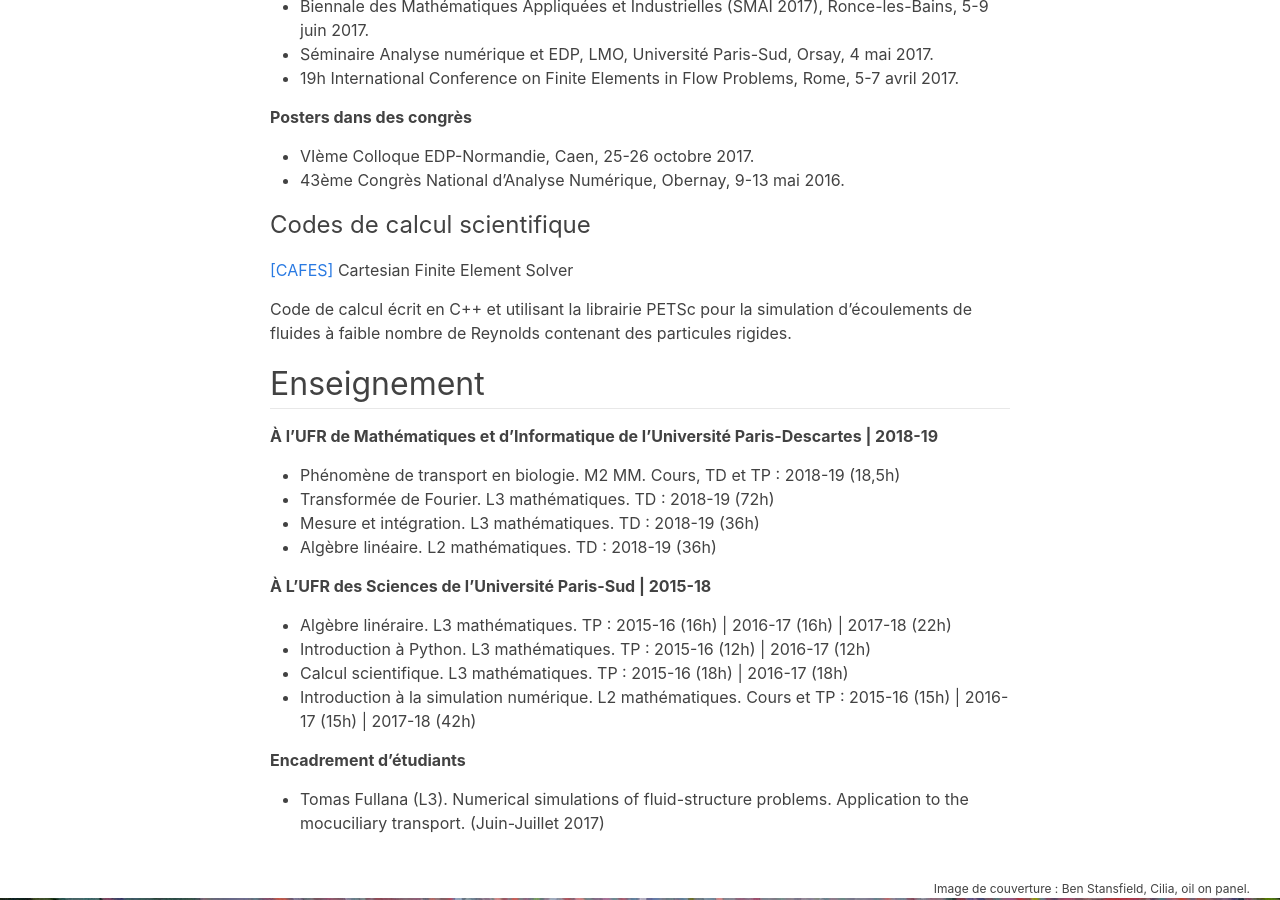
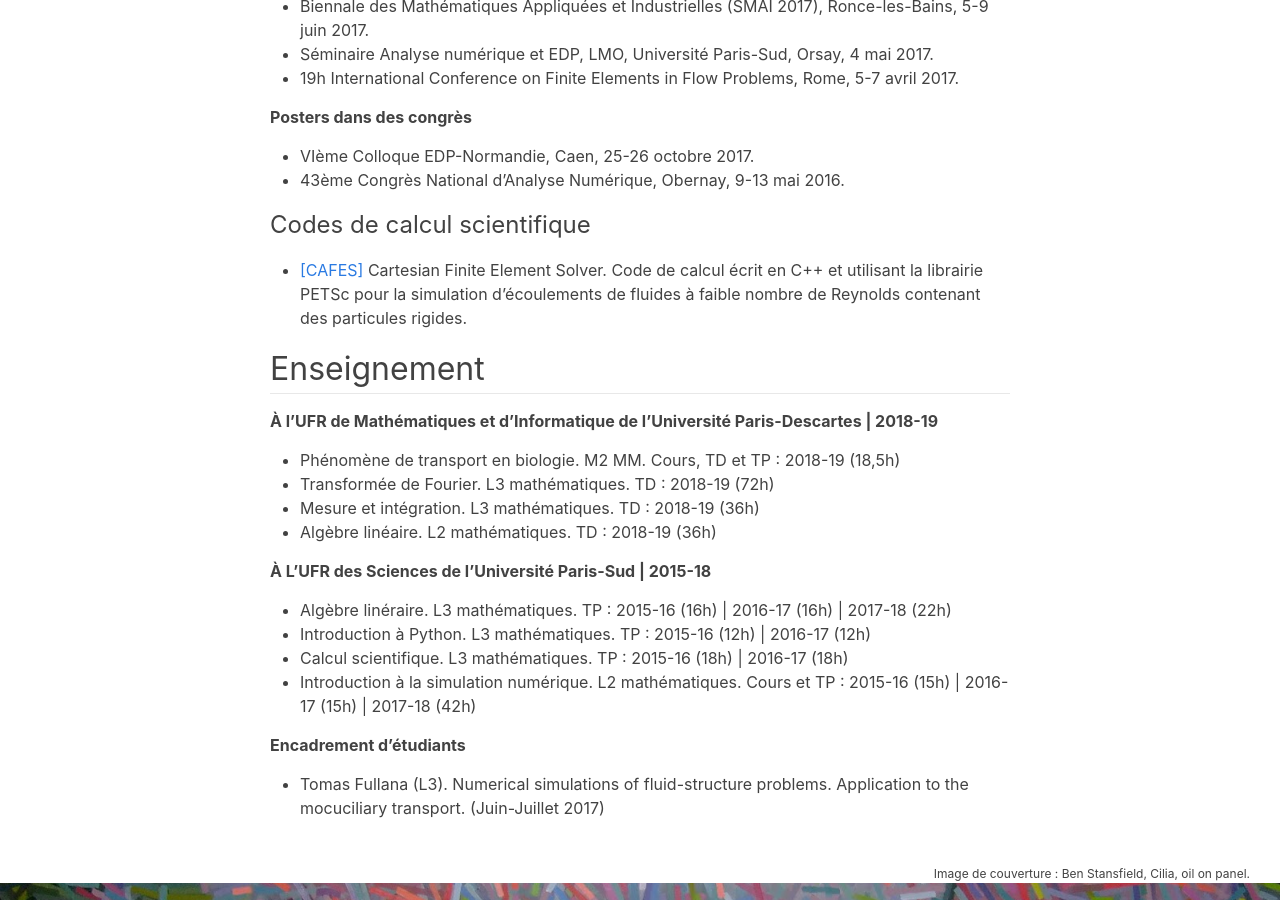
Before and after one commit to Fvergnet/fvergnet.github.io, a Jekyll site: the page built from index.md, in a window 1280 px wide and 900 px high, scrolled down 1721 px. Built offline with Jekyll 4.4.1, drawn with Linux system fonts in a browser that asks for light colours; our own code applies the rules of GitHub Pages for plain Markdown files.

```diff
--- a/index.md
+++ b/index.md
@@ -62,9 +62,7 @@ J'ai récemment soutenu une thèse en mathématiques appliquées au Laboratoire
 
 ## Codes de calcul scientifique
 
-[[CAFES]](https://github.com/gouarin/cafes) Cartesian Finite Element Solver
-
-Code de calcul écrit en C++ et utilisant la librairie PETSc pour la simulation d'écoulements de fluides à faible nombre de Reynolds contenant des particules rigides.
+- [[CAFES]](https://github.com/gouarin/cafes) Cartesian Finite Element Solver. Code de calcul écrit en C++ et utilisant la librairie PETSc pour la simulation d'écoulements de fluides à faible nombre de Reynolds contenant des particules rigides.
 
 # Enseignement
 
```
